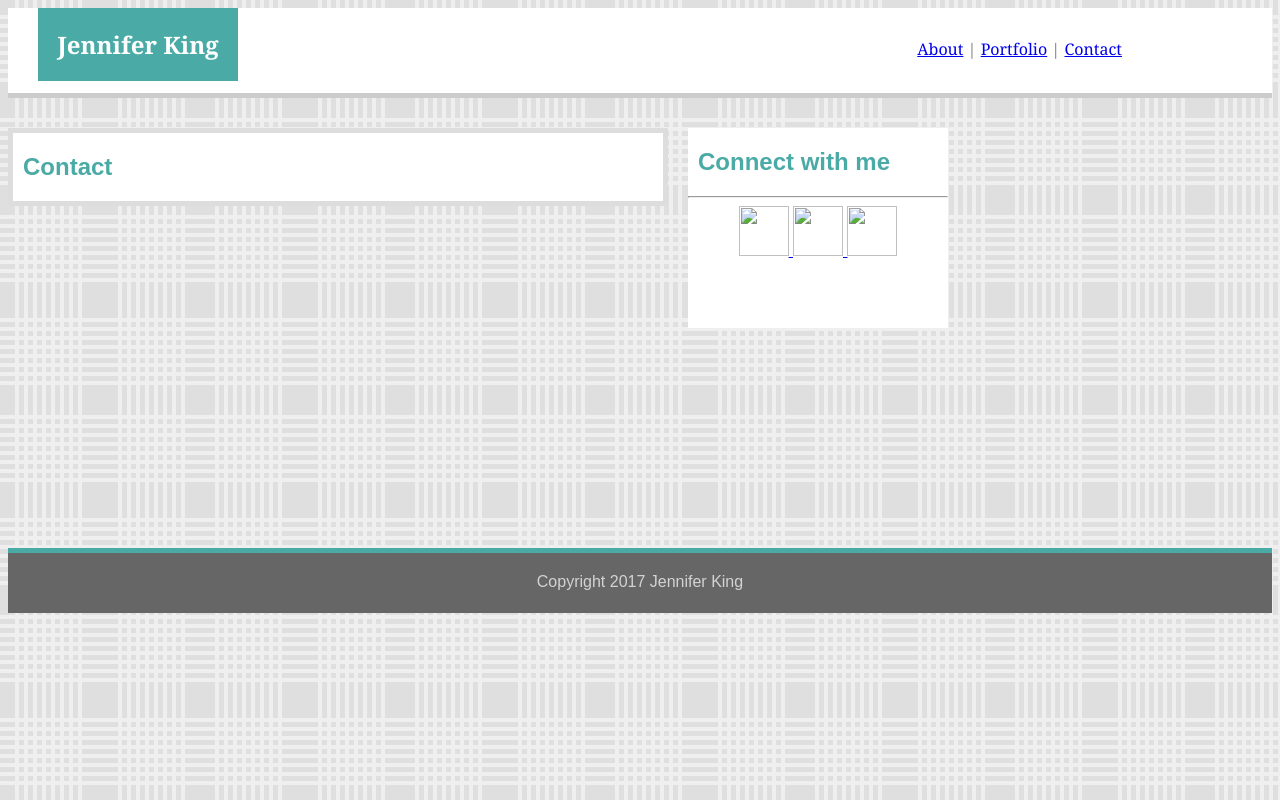
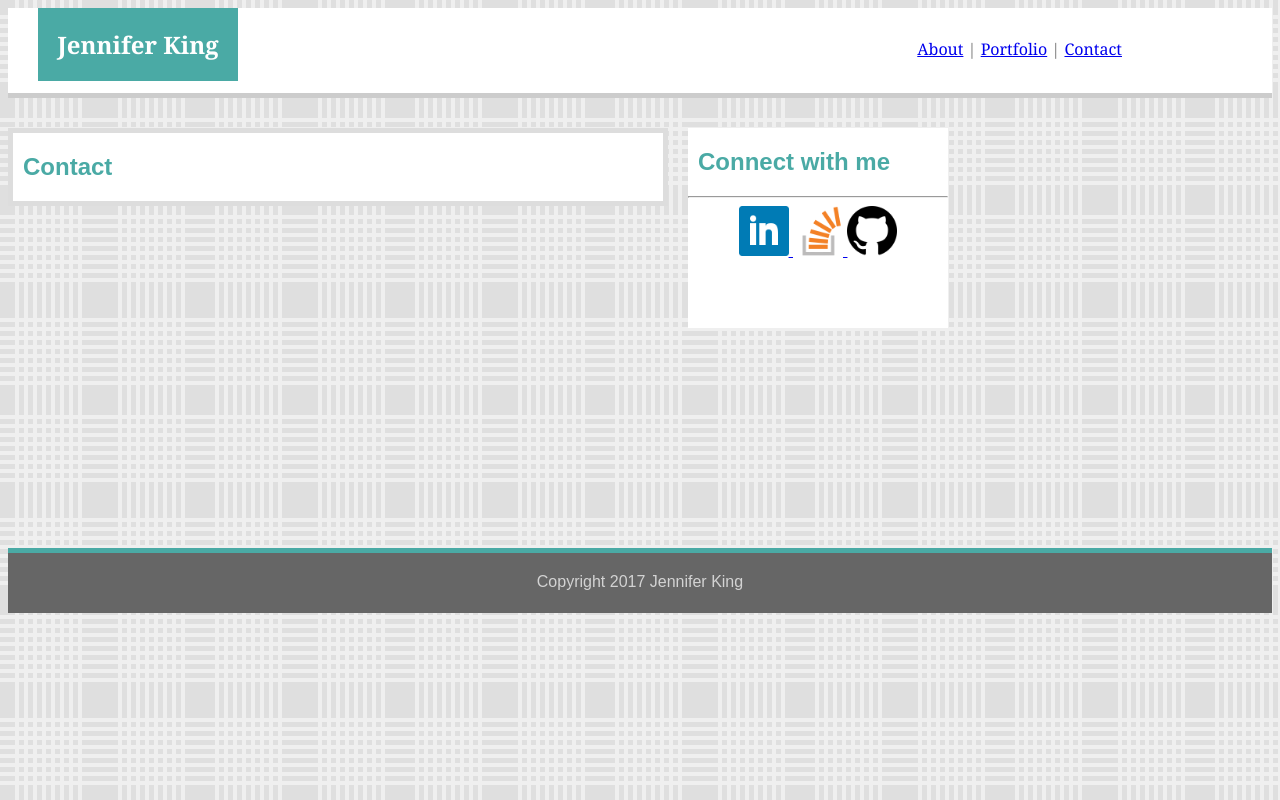
Before and after one commit to jking1075/Basic-Portfolio, a plain HTML site: page contact.html in a window 1280 px wide. Drawn offline with nearby package versions, Linux system fonts and the light colour scheme; files that its build step writes are made by us from their sources.

Commit message:
updating files

```diff
--- a/contact.html
+++ b/contact.html
@@ -48,11 +48,12 @@
 			<h2> Connect with me </h2>
 			<hr>
 
-			<a href ="https://www.linkedin.com/in/jenniferking14857/" target="_blank"><img src="assets/linkedin.png" id="linkedin"> </a>
+			<a href ="https://www.linkedin.com/in/jenniferking14857/" target="_blank"><img src="assets/images/linkedIn.png" id="linkedin"> </a>
 
-			<a href ="http://stackoverflow.com/users/7817762/jennifer?tab=profile" target="_blank"><img src="assets/stackedoverflow.png" id="stackedoverflow"> </a>
+			<a href ="http://stackoverflow.com/users/7817762/jennifer?tab=profile" target="_blank"><img src="assets/images/stackedoverflow.png" id="stackedoverflow"> </a>
 
-			<a href ="https://github.com/jking1075" target="_blank"> <img src="asset	s/github.png" id="github"> </a>
+			<a href ="https://github.com/jking1075" target="_blank"> <img src="assets/images/github.png" id="github"> </a>
+
 
 			</section>
 
```
Also changed, not shown: portfolio.html (+3 -3 lines), 1 other file.
